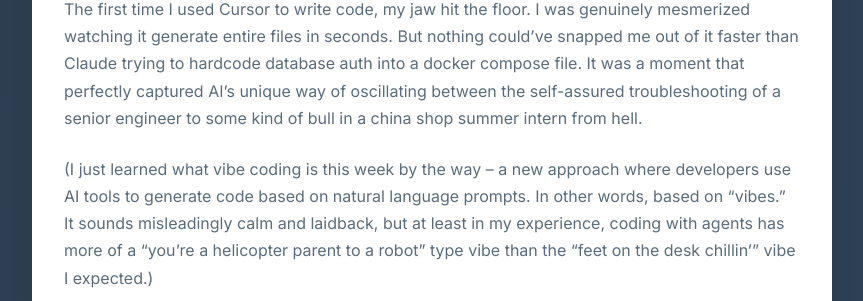
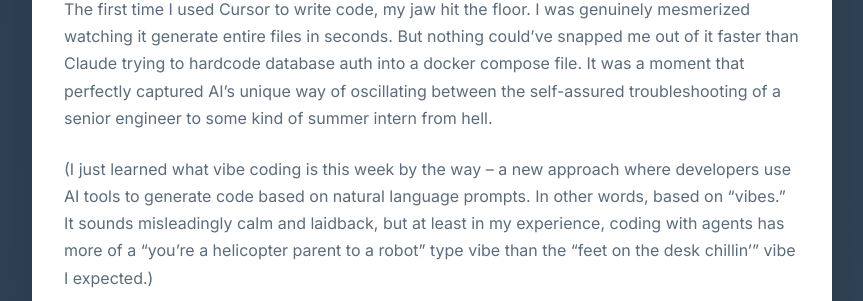
Before and after one commit to navillasa/navillasa.github.io, a Jekyll site: the page built from _posts/2025-08-20-missed-ai-revolution.md, in a window 1280 px wide and 900 px high, scrolled down 362 px. Shown: the part 261-562 px from the top of the window, without its empty margins (208-1071 px from the left). Built offline with Jekyll 4.4.1, drawn with Linux system fonts in a browser that asks for light colours.

Commit message:
update bloc

```diff
--- a/_posts/2025-08-20-missed-ai-revolution.md
+++ b/_posts/2025-08-20-missed-ai-revolution.md
@@ -10,7 +10,7 @@ I left tech to pursue advertising in summer 2022, before AI really took off. Dur
 
 ## From Magic to Reality Check
 
-The first time I used Cursor to write code, my jaw hit the floor. I was genuinely mesmerized watching it generate entire files in seconds. But nothing could've snapped me out of it faster than Claude trying to hardcode database auth into a docker compose file. It was a moment that perfectly captured AI's unique way of oscillating between the self-assured troubleshooting of a senior engineer to some kind of bull in a china shop summer intern from hell.
+The first time I used Cursor to write code, my jaw hit the floor. I was genuinely mesmerized watching it generate entire files in seconds. But nothing could've snapped me out of it faster than Claude trying to hardcode database auth into a docker compose file. It was a moment that perfectly captured AI's unique way of oscillating between the self-assured troubleshooting of a senior engineer to some kind of summer intern from hell.
 
 (I just learned what vibe coding is this week by the way – a new approach where developers use AI tools to generate code based on natural language prompts. In other words, based on "vibes." It sounds misleadingly calm and laidback, but at least in my experience, coding with agents has more of a "you're a helicopter parent to a robot" type vibe than the "feet on the desk chillin'" vibe I expected.)
 
```
